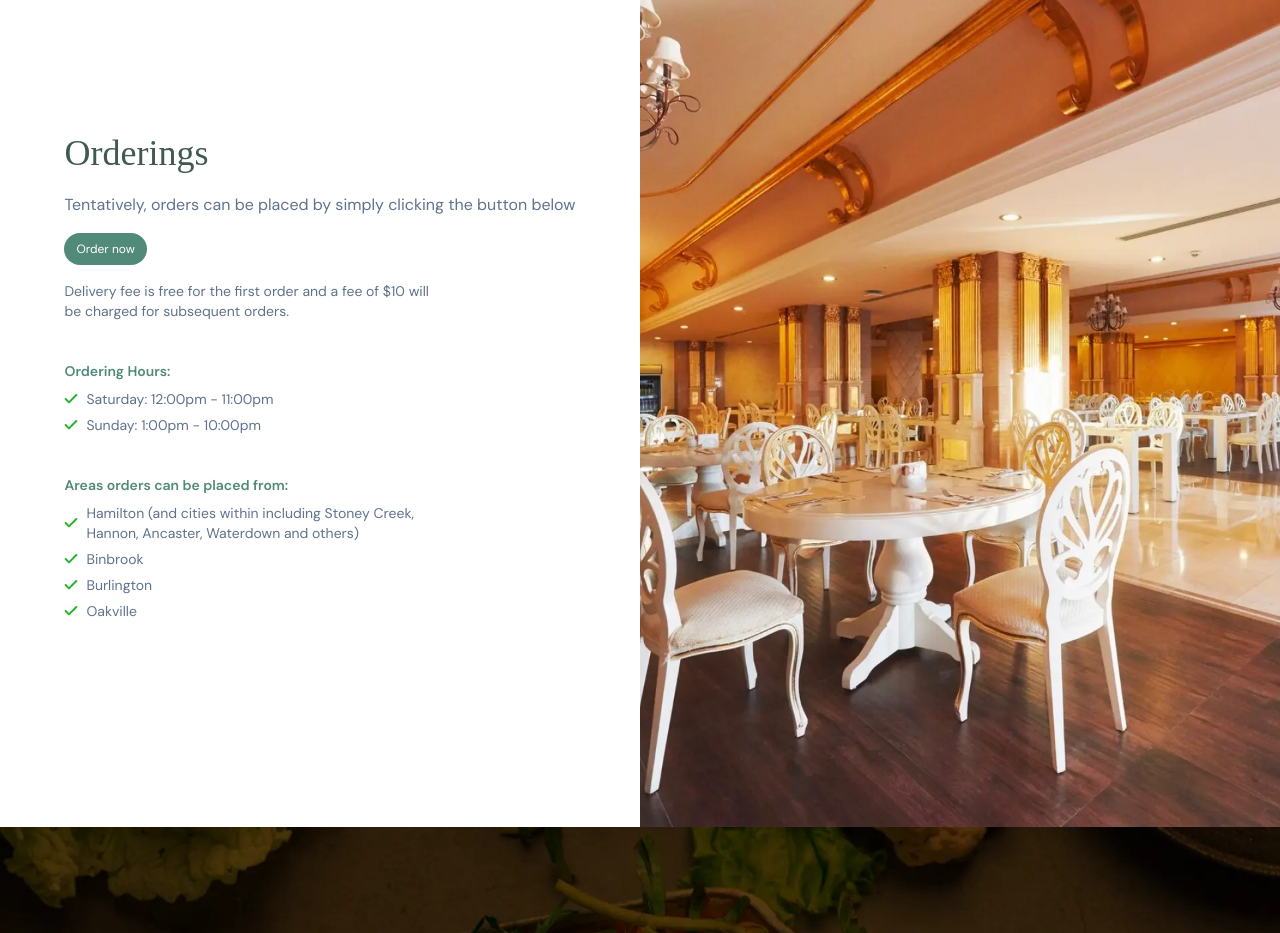
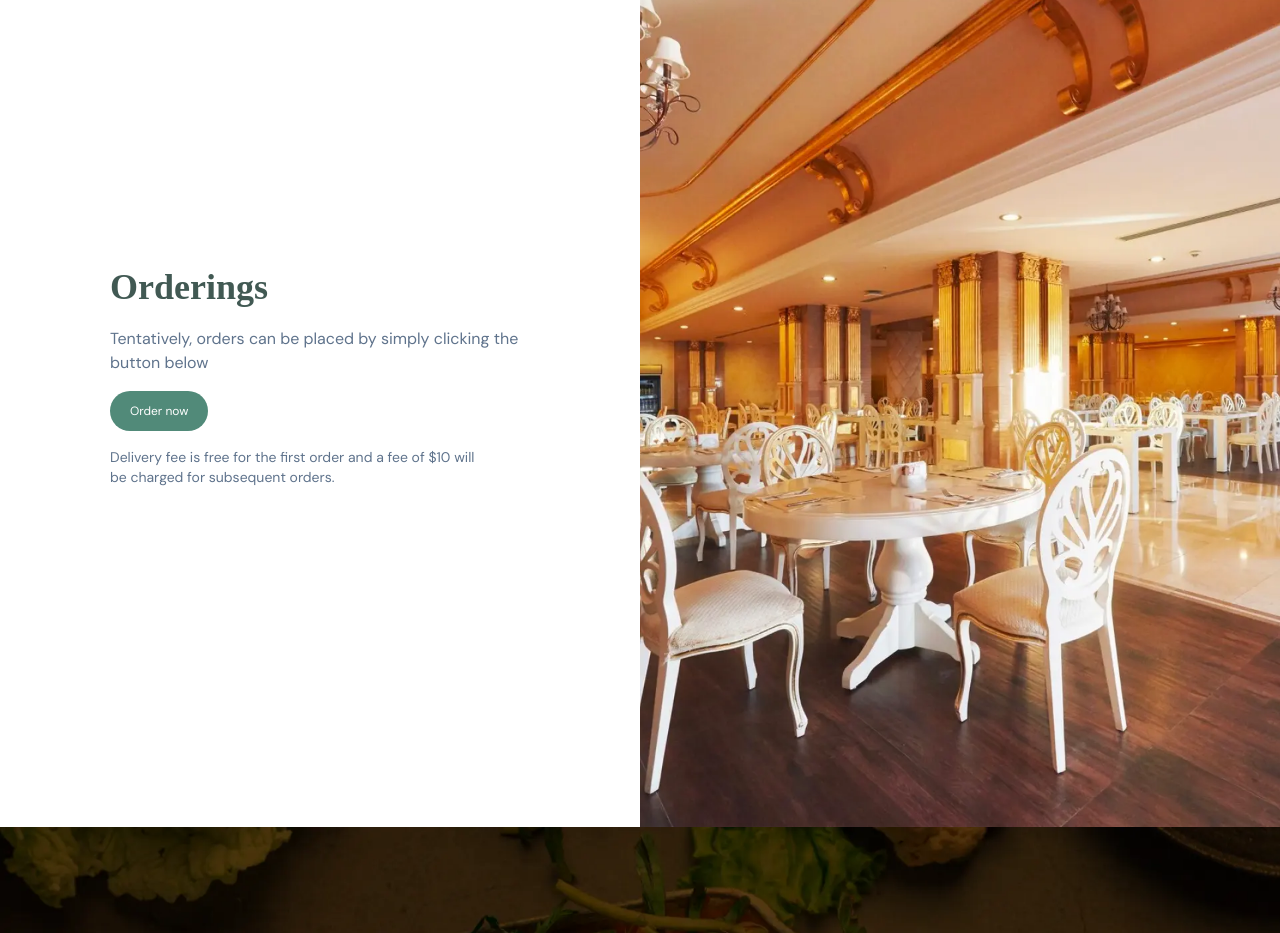
Before and after one commit to Aliiiu/debuka-website, a Next.js app: page / in a window 1280 px wide. Shown: the part 3000-3933 px from the top of the page. Built offline with nearby package versions, Linux system fonts and the light colour scheme.

Commit message:
update orderings section

```diff
--- a/src/components/orderings.tsx
+++ b/src/components/orderings.tsx
@@ -10,11 +10,11 @@ const Orderings = () => {
 			<div className="flex flex-col py-16 items-center justify-center">
 				<div className="flex flex-col gap-10 px-10">
 					<div>
-						<h2 className="text-3xl xl:text-4xl text-primary-dark font-dms-serif">
+						<h2 className="text-3xl xl:text-4xl font-semibold text-primary-dark font-dms-serif">
 							Orderings
 						</h2>
 						<div className="flex flex-col mt-5 gap-4">
-							<span className="text-body-alt">
+							<span className="text-body-alt max-w-[420px]">
 								Tentatively, orders can be placed by simply clicking the button
 								below
 							</span>
@@ -24,7 +24,7 @@ const Orderings = () => {
 								}
 								target="_blank"
 								rel="noopener noreferrer"
-								className="py-2 px-3 rounded-full flex items-center gap-2 bg-primary w-fit text-xs text-white"
+								className="py-2 px-3 md:px-5 md:py-3 rounded-full flex items-center gap-2 bg-primary w-fit text-xs text-white"
 							>
 								Order now
 							</Link>
@@ -32,43 +32,6 @@ const Orderings = () => {
 								Delivery fee is free for the first order and a fee of $10 will
 								be charged for subsequent orders.
 							</p>
-						</div>
-					</div>
-					<div>
-						<h3 className="text-primary font-semibold text-sm">
-							Ordering Hours:
-						</h3>
-						<div className="flex items-center mt-2 gap-2">
-							<Check />
-							<span className="text-sm">Saturday: 12:00pm - 11:00pm</span>
-						</div>
-						<div className="flex items-center mt-[6px] gap-2">
-							<Check />
-							<span className="text-sm">Sunday: 1:00pm - 10:00pm</span>
-						</div>
-					</div>
-					<div>
-						<h3 className="text-primary font-semibold text-sm">
-							Areas orders can be placed from:
-						</h3>
-						<div className="flex items-center mt-2 gap-2">
-							<Check />
-							<span className="text-sm max-w-[349px]">
-								Hamilton (and cities within including Stoney Creek, Hannon,
-								Ancaster, Waterdown and others)
-							</span>
-						</div>
-						<div className="flex items-center mt-[6px] gap-2">
-							<Check />
-							<span className="text-sm">Binbrook</span>
-						</div>
-						<div className="flex items-center mt-[6px] gap-2">
-							<Check />
-							<span className="text-sm">Burlington</span>
-						</div>
-						<div className="flex items-center mt-[6px] gap-2">
-							<Check />
-							<span className="text-sm">Oakville</span>
 						</div>
 					</div>
 				</div>
```
